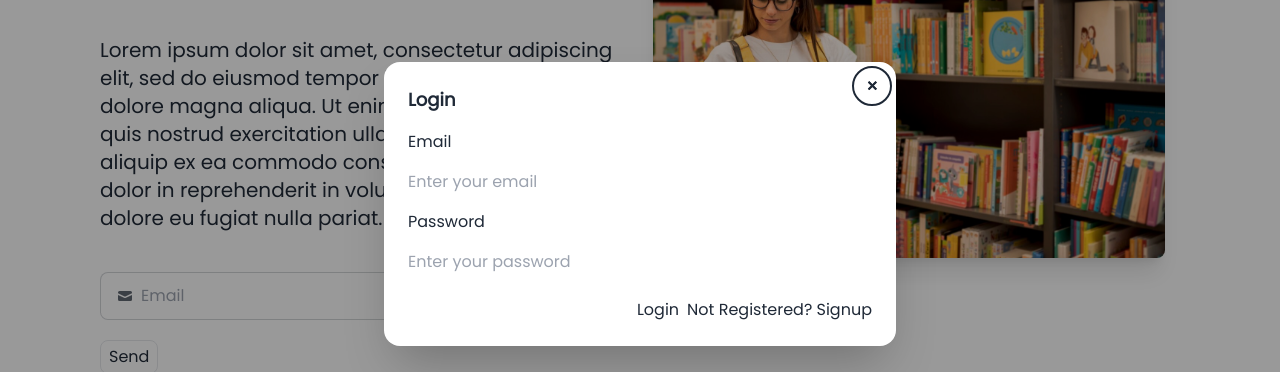
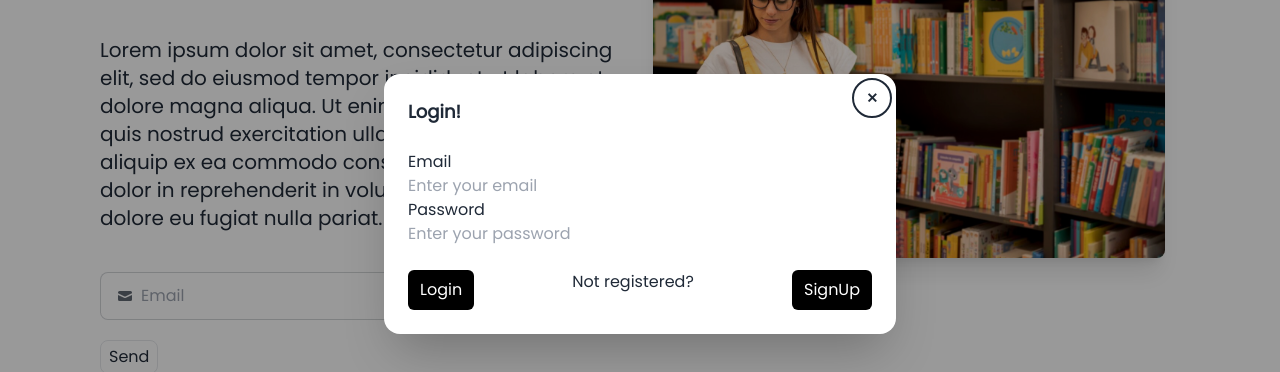
Before and after one commit to imrankabir02/book-store-MERN, a React (Vite) app in the folder Frontend/: page / in a window 1280 px wide. Both pictures are taken after a click on the link "Login". Shown: the part 196-568 px from the top of the page. Built offline with nearby package versions, Linux system fonts and the light colour scheme.

Commit message:
code updated

```diff
--- a/Frontend/src/App.jsx
+++ b/Frontend/src/App.jsx
@@ -1,4 +1,5 @@
 import Abouts from "./about/Abouts";
+import Signup from "./components/Signup";
 import Contacts from "./contacts/Contacts";
 import Courses from "./courses/Courses";
 import Home from "./home/Home";
@@ -12,6 +13,8 @@ export default function App() {
         <Route path="/course" element={<Courses />} />
         <Route path="/contact" element={<Contacts />} />
         <Route path="/about" element={<Abouts />} />
+        <Route path="/signup" element={<Signup />} />
+
       </Routes>
     </>
   )
--- a/Frontend/src/components/Login.jsx
+++ b/Frontend/src/components/Login.jsx
@@ -1,6 +1,11 @@
-import React from 'react'
+import React, { useState } from 'react'
 
 export default function Login() {
+    const [isCancelled, setIsCancelled] = useState(false);
+
+    const handleCancel = () => {
+        setIsCancelled(true);
+    }
     return (
         <>
             <div>
@@ -11,55 +16,26 @@ export default function Login() {
                             {/* if there is a button in form, it will close the modal */}
                             <button className="absolute btn btn-sm btn-circle btn-ghost right-2 top-2">✕</button>
                         </form>
-                        <h3 className="text-lg font-bold">Login</h3>
-                        <button className="absolute btn btn-sm btn-circle btn-ghost right-2 top-2">✕</button>
-
-                        <div className='mt-4 space-y-4'>
-                            <span>
-                                Email
-                            </span>
+                        <h3 className="text-lg font-bold">Login!</h3>
+                        <br />
+                        <div>
+                            <span>Email</span>
                             <br />
-                            <input type="email" placeholder='Enter your email' />
+                            <input type="email" placeholder='Enter your email' className=""/>
                         </div>
-                        <div className='mt-4 space-y-4'>
-                            <span>
-                                Password
-                            </span>
+                        <div>
+                            <span>Password</span>
                             <br />
-                            <input type="text" placeholder='Enter your password' />
+                            <input type="password" placeholder='Enter your password'/>
                         </div>
-                        <div className="modal-action">
-                            <button>Login</button>
-                            <p>Not Registered? <span>Signup</span></p>
+                        <br />
+                        <div className='flex justify-between'>
+                            <button className="px-3 py-2 text-white duration-300 bg-black rounded-md cursor-pointer hover:bg-slate-800">Login</button>
+                            <span>Not registered?</span>
+                            <button className="px-3 py-2 text-white duration-300 bg-black rounded-md cursor-pointer hover:bg-slate-800">SignUp</button>
                         </div>
                     </div>
                 </dialog>
-
-                {/* <dialog id="login_modal" className="modal">
-                    <div className="modal-box">
-                        <h3 className="text-lg font-bold">Login</h3>
-                        <button className="absolute btn btn-sm btn-circle btn-ghost right-2 top-2">✕</button>
-
-                        <div className='mt-4 space-y-4'>
-                            <span>
-                                Email
-                            </span>
-                            <br />
-                            <input type="email" placeholder='Enter your email' />
-                        </div>
-                        <div className='mt-4 space-y-4'>
-                            <span>
-                                Password
-                            </span>
-                            <br />
-                            <input type="text" placeholder='Enter your password' />
-                        </div>
-                        <div className="modal-action">
-                            <button>Login</button>
-                            <p>Not Registered? <span>Signup</span></p>
-                        </div>
-                    </div>
-                </dialog> */}
             </div>
         </>
     )
--- a/Frontend/src/components/Navbar.jsx
+++ b/Frontend/src/components/Navbar.jsx
@@ -126,7 +126,7 @@ export default function Navbar() {
                             </label>
                         </div>
                         <div >
-                            <a className="px-3 py-2 text-white duration-300 bg-black rounded-md cursor-pointer hover:bg-slate-800" onClick={() => document.getElementById("my_modal_3").showModal()}>
+                            <a className="px-3 py-2 text-white duration-300 bg-black rounded-md cursor-pointer hover:bg-slate-800" onClick={()=>document.getElementById('my_modal_3').showModal()}>
                                 Login
                             </a>
                             <Login />
```
